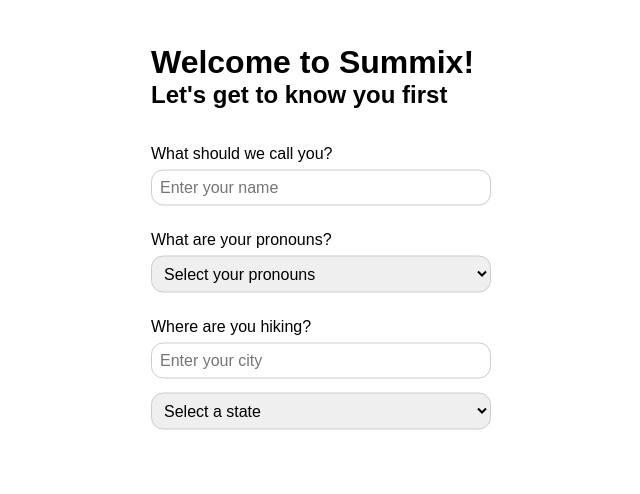
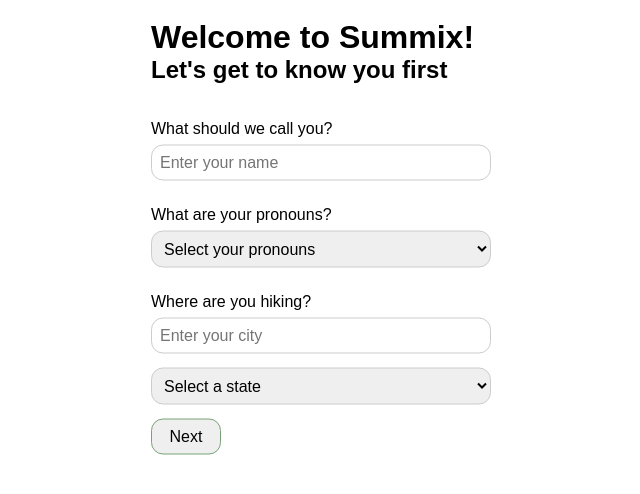
Before and after one commit to choleflour/summix, a Next.js app: page /preferences in a window 1280 px wide. Shown: the top 494 px of the page, without its empty margins (319-959 px from the left). Built offline with nearby package versions, Linux system fonts and the light colour scheme.

Commit message:
added Next button to preferences

```diff
--- a/src/app/preferences/page.js
+++ b/src/app/preferences/page.js
@@ -89,6 +89,8 @@
                     <option value='Wisconsin'>Wisconsin</option>
                     <option value='Wyoming'>Wyoming</option>
                 </select>
+                <br />
+                <button className="button">Next</button>
             </p>
 
         </div>
--- a/src/app/preferences/preferences.css
+++ b/src/app/preferences/preferences.css
@@ -16,6 +16,15 @@
     margin-bottom: 7px;
 }
 
+.button {
+    padding: 8px;
+    font-size: 16px;
+    border: 1px solid #78A378;
+    border-radius: 12px;
+    width: 70px;
+    margin-top: 7px;
+    margin-bottom: 7px;
+}
 
 .centeredContainer {
     position: absolute;
```
